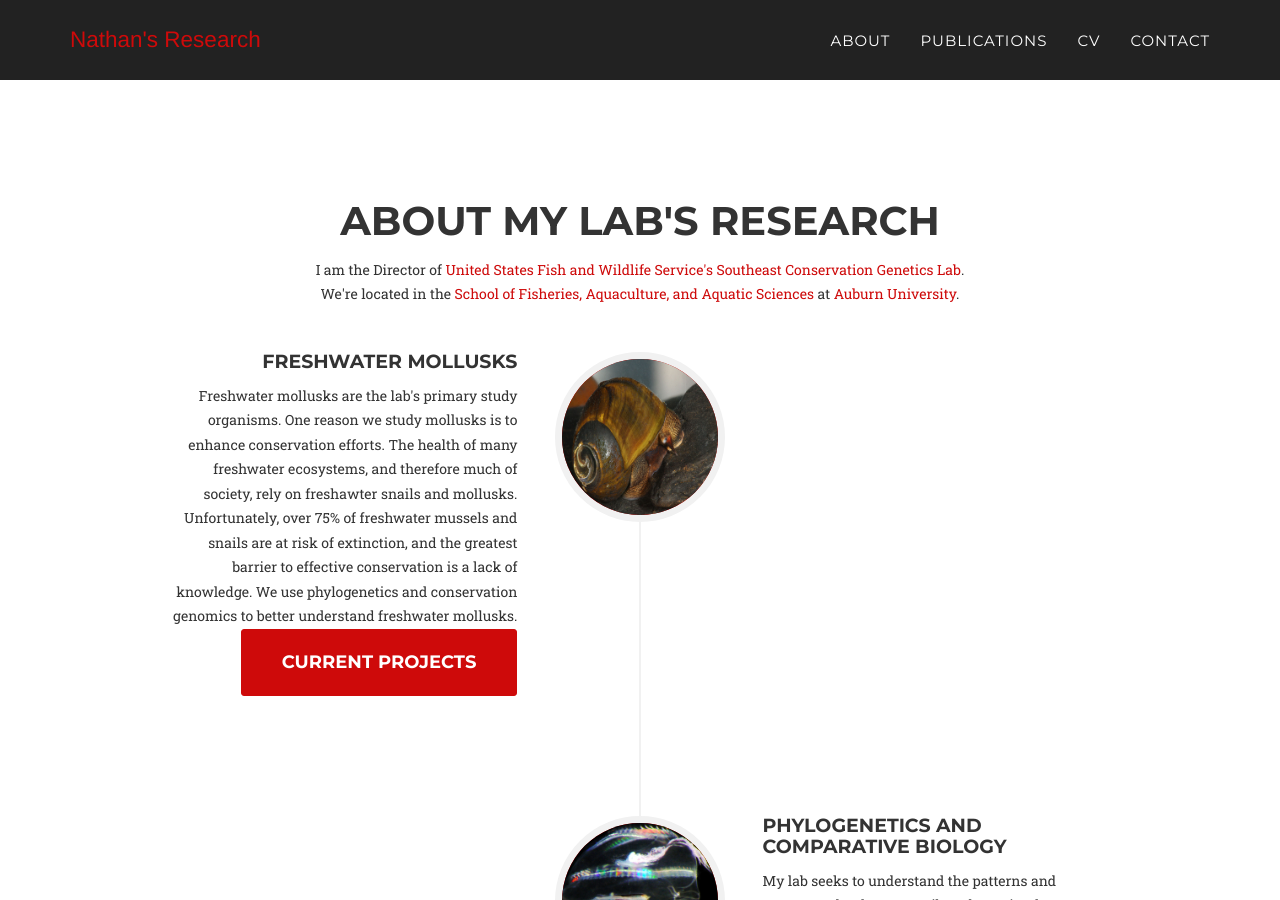
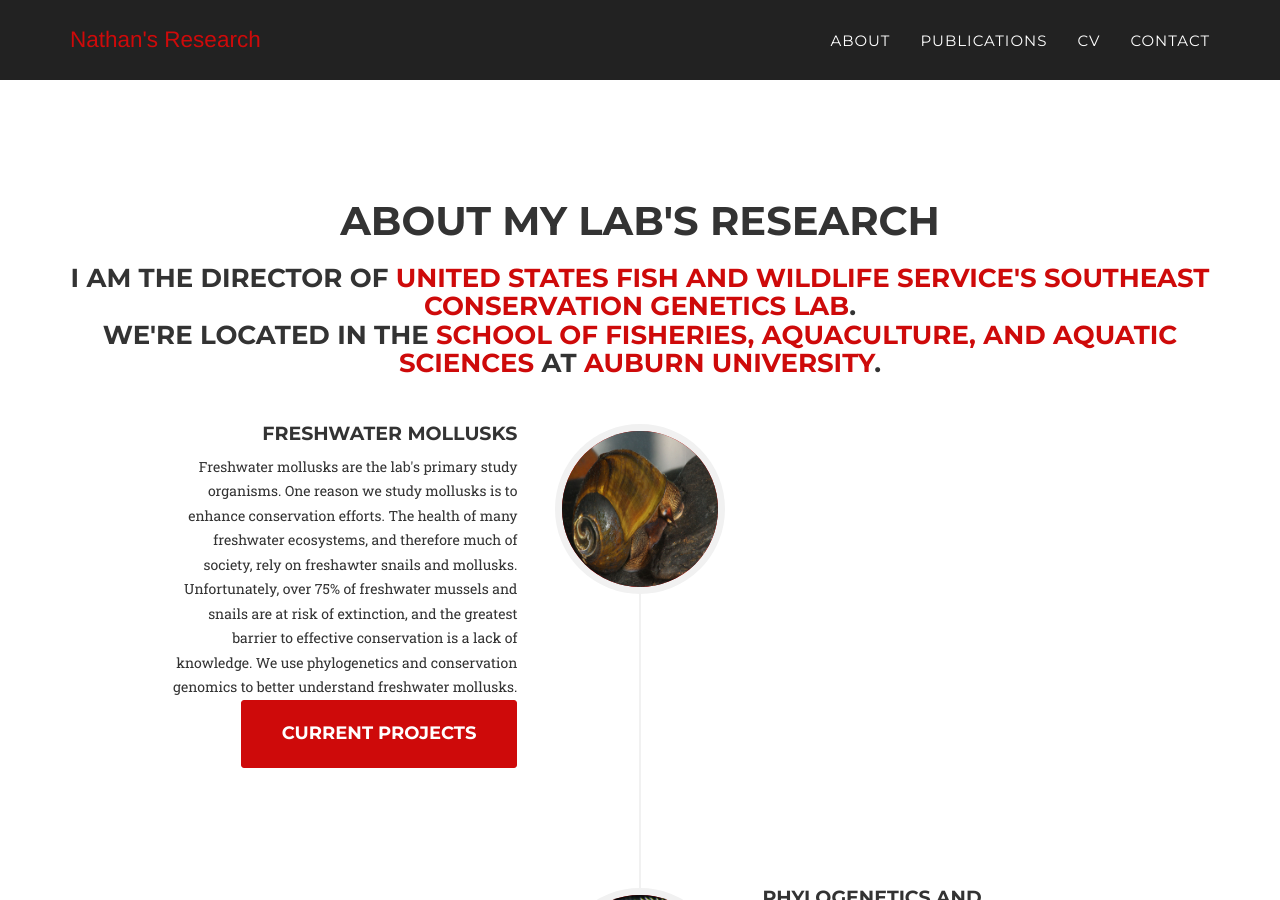
Before and after one commit to NathanWhelan/nathanwhelan.github.io, a Jekyll site: the page built from index.html, in a window 1280 px wide and 900 px high, scrolled down 709 px. Built offline with Jekyll 4.4.1, drawn with Linux system fonts in a browser that asks for light colours; some web fonts are replaced.

```diff
--- a/_includes/about.html
+++ b/_includes/about.html
@@ -4,7 +4,7 @@
             <div class="row">
                 <div class="col-lg-12 text-center">
                     <h2 class="section-heading">About My Lab's Research</h2>
-                    <p>I am the Director of <a href="http://www.fws.gov">United States Fish and Wildlife Service's</a> <a href="https://www.fws.gov/southeast/warm-springs-fish-technology-center/conservation-genetics-lab/">Southeast Conservation Genetics Lab</a>.</br>We're located in the <a href="http://sfaas.auburn.edu">School of Fisheries, Aquaculture, and Aquatic Sciences</a> at <a href="http://auburn.edu">Auburn University</a>.</p>
+                    <h3>I am the Director of <a href="https://www.fws.gov/southeast/warm-springs-fish-technology-center/conservation-genetics-lab/">United States Fish and Wildlife Service's Southeast Conservation Genetics Lab</a>.</br>We're located in the <a href="http://sfaas.auburn.edu">School of Fisheries, Aquaculture, and Aquatic Sciences</a> at <a href="http://auburn.edu">Auburn University</a>.</h3>
                     <p></br></p>
                 </div>
             </div>
```
